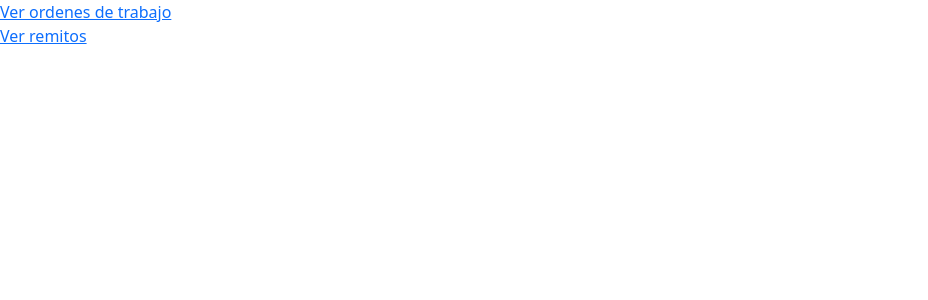
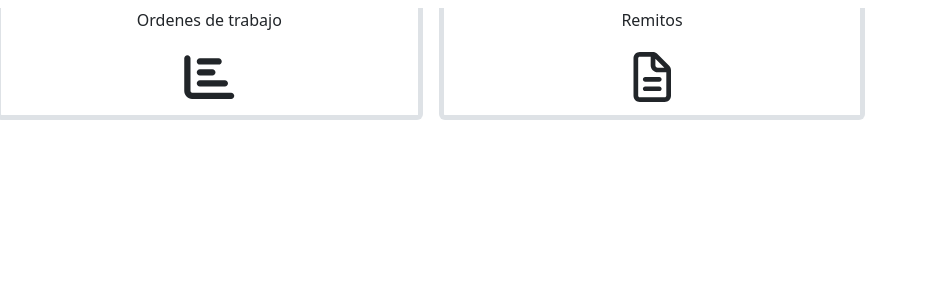
Before and after one commit to gastoncorrea/gestion_campo, an Angular app: page / in a window 1280 px wide. Shown: the top 300 px of the page, without its empty margins (0-928 px from the left). Built offline with nearby package versions, Linux system fonts and the light colour scheme.

Commit message:
home components layout and icons

```diff
--- a/package.json
+++ b/package.json
@@ -19,6 +19,7 @@
     "@angular/router": "^21.2.0",
     "@fortawesome/angular-fontawesome": "^4.0.0",
     "@fortawesome/fontawesome-svg-core": "^7.2.0",
+    "@fortawesome/free-regular-svg-icons": "^7.2.0",
     "@fortawesome/free-solid-svg-icons": "^7.2.0",
     "bootstrap": "^5.3.8",
     "rxjs": "~7.8.0",
--- a/src/app/components/orden-trabajo-list/orden-trabajo-list.html
+++ b/src/app/components/orden-trabajo-list/orden-trabajo-list.html
@@ -1,4 +1,9 @@
 <div class="width-max">
+    <div>
+        <a routerLink="/">
+            <fa-icon [icon]="faCircleLeft" class="size-icon btn btn-outline-primary border-0" />
+        </a>
+    </div>
     <div class="d-flex justify-content-between my-4">
         <h1>Ordenes de trabajo</h1>
         <button class="btn btn-outline-primary py-0 m-0">
--- a/src/app/components/orden-trabajo-list/orden-trabajo-list.scss
+++ b/src/app/components/orden-trabajo-list/orden-trabajo-list.scss
@@ -1,3 +1,6 @@
+.size-icon{
+  font-size: 40px;
+}
 .width-max{
   max-width: 800px;
   margin: auto;
--- a/src/app/components/orden-trabajo-list/orden-trabajo-list.ts
+++ b/src/app/components/orden-trabajo-list/orden-trabajo-list.ts
@@ -5,11 +5,13 @@ import { OrdenTrabajoDetalle } from '../orden-trabajo-detalle/orden-trabajo-deta
 import { OrdenDetalleService } from '../../shared/services/OT/orden-detalle-service';
 import { FontAwesomeModule } from '@fortawesome/angular-fontawesome';
 import { faPlus } from '@fortawesome/free-solid-svg-icons';
+import { faCircleLeft } from '@fortawesome/free-regular-svg-icons';
+import { RouterLink } from "@angular/router";
 
 @Component({
   selector: 'app-orden-trabajo-list',
   standalone: true,
-  imports: [CommonModule, OrdenTrabajoDetalle,FontAwesomeModule],
+  imports: [CommonModule, OrdenTrabajoDetalle, FontAwesomeModule, RouterLink],
   templateUrl: './orden-trabajo-list.html',
   styleUrl: './orden-trabajo-list.scss',
 })
@@ -19,6 +21,7 @@ export class OrdenTrabajoList {
   private ordenDetalleService = inject(OrdenDetalleService);
 
   faPlus = faPlus;
+  faCircleLeft = faCircleLeft;
   ordenes = signal<any[]>([]);
   otSeleccionada = signal<string | null>(null);
   detalle_orden = signal<any[]>([]);
--- a/src/app/components/remito-list-component/remito-list-component.html
+++ b/src/app/components/remito-list-component/remito-list-component.html
@@ -1,4 +1,9 @@
 <div class="width-max">
+    <div>
+        <a routerLink="/">
+            <fa-icon [icon]="faCircleLeft" class="size-icon btn btn-outline-primary border-0" />
+        </a>
+    </div>
     <div class="d-flex justify-content-between my-4">
         <h1>Remitos</h1>
         <button class="btn btn-outline-primary py-0 m-0">
--- a/src/app/components/remito-list-component/remito-list-component.scss
+++ b/src/app/components/remito-list-component/remito-list-component.scss
@@ -1,3 +1,6 @@
+.size-icon{
+  font-size: 40px;
+}
 .width-max{
   max-width: 800px;
   margin: auto;
--- a/src/app/components/remito-list-component/remito-list-component.ts
+++ b/src/app/components/remito-list-component/remito-list-component.ts
@@ -5,11 +5,13 @@ import { faPlus } from '@fortawesome/free-solid-svg-icons';
 import { RemitoService } from '../../shared/services/remito/remito-service';
 import { RemitoDetalleService } from '../../shared/services/remito/remito-detalle-service';
 import { RemitoDetalle } from '../remito-detalle/remito-detalle';
+import { faCircleLeft } from '@fortawesome/free-regular-svg-icons';
+import { RouterLink } from "@angular/router";
 
 @Component({
   selector: 'app-remito-list-component',
   standalone: true,
-  imports: [CommonModule, RemitoDetalle, FontAwesomeModule],
+  imports: [CommonModule, RemitoDetalle, FontAwesomeModule, RouterLink],
   templateUrl: './remito-list-component.html',
   styleUrl: './remito-list-component.scss',
 })
@@ -18,6 +20,7 @@ export class RemitoListComponent {
   private remitoDetalleService = inject(RemitoDetalleService);
 
   faPlus = faPlus;
+  faCircleLeft = faCircleLeft;
   remitos = signal<any[]>([]);
   remitoSeleccionado = signal<string | null>(null);
   detalle_remito = signal<any[]>([]);
--- a/src/app/pages/home/home.html
+++ b/src/app/pages/home/home.html
@@ -1,6 +1,14 @@
-<div>
-    <a routerLink="/ot">Ver ordenes de trabajo</a>
+<div class="w-100 row text-center">
+    <div class="col-sm-12 col-md-4 border border-5 border-top-0 rounded-bottom m-2 d-flex flex-column justify-content-center">
+        <a routerLink="/ot">
+            <span>Ordenes de trabajo</span>
+            <fa-icon [icon]="faChartBar" />
+        </a>
+    </div>
+    <div class="col-sm-12 col-md-4 border border-5 border-top-0 rounded-bottom m-2 d-flex flex-column justify-content-center">
+        <a routerLink="/remitos">
+            <span>Remitos</span>
+            <fa-icon [icon]="faFileLines"/>
+        </a>
+    </div>
 </div>
-<div>
-    <a routerLink="/remitos">Ver remitos</a>
-</div>
--- a/src/app/pages/home/home.scss
+++ b/src/app/pages/home/home.scss
@@ -0,0 +1,12 @@
+a{
+    display: flex;
+    flex-direction: column;
+    align-items: center;
+    text-decoration: none;
+    color: inherit;
+    gap: 8px;
+}
+
+fa-icon{
+    font-size: 50px;
+}
--- a/src/app/pages/home/home.ts
+++ b/src/app/pages/home/home.ts
@@ -1,10 +1,16 @@
 import { Component } from '@angular/core';
 import { RouterLink } from '@angular/router';
+import { FontAwesomeModule } from '@fortawesome/angular-fontawesome';
+import { faChartBar, } from '@fortawesome/free-solid-svg-icons'
+import { faFileLines} from '@fortawesome/free-regular-svg-icons'
 
 @Component({
   selector: 'app-home',
-  imports: [RouterLink],
+  imports: [RouterLink, FontAwesomeModule],
   templateUrl: './home.html',
   styleUrl: './home.scss',
 })
-export class Home {}
+export class Home {
+  faChartBar = faChartBar;
+  faFileLines = faFileLines;
+}
```
Also changed, not shown: 1 other file (tests, documents, lock files or other folders).
